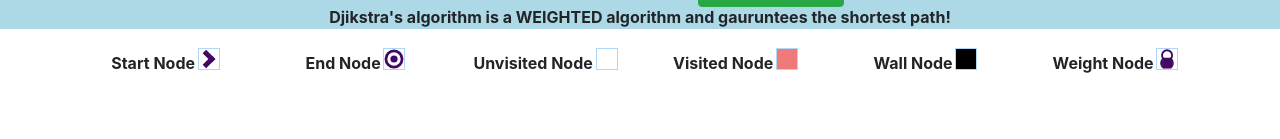
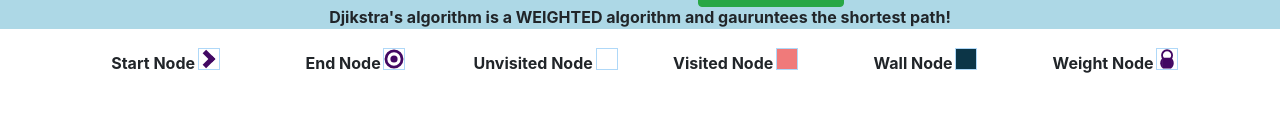
Before and after one commit to FrankSu1996/VisuallyGraphic, a React (Create React App) app: page / in a window 1280 px wide. Shown: the part 145-284 px from the top of the page. Built offline with nearby package versions, Linux system fonts and the light colour scheme.

Commit message:
trying out wall animation

```diff
--- a/src/PathfindingVisualizer/Node/Node.css
+++ b/src/PathfindingVisualizer/Node/Node.css
@@ -96,7 +96,29 @@
 }
 
 .node-wall {
-  background-color: rgb(0, 0, 0);
+  animation-name: wallAnimation;
+  animation-duration: 0.3s;
+  animation-timing-function: ease-out;
+  animation-delay: 0;
+  animation-direction: alternate;
+  animation-iteration-count: 1;
+  animation-fill-mode: forwards;
+  animation-play-state: running;
+}
+@keyframes wallAnimation {
+  0% {
+    transform: scale(0.3);
+    background-color: rgb(12, 53, 71);
+  }
+
+  50% {
+    transform: scale(1.2);
+    background-color: rgb(12, 53, 71);
+  }
+  100% {
+    transform: scale(1);
+    background-color: rgb(12, 53, 71);
+  }
 }
 
 .node-2x-wall {
```
